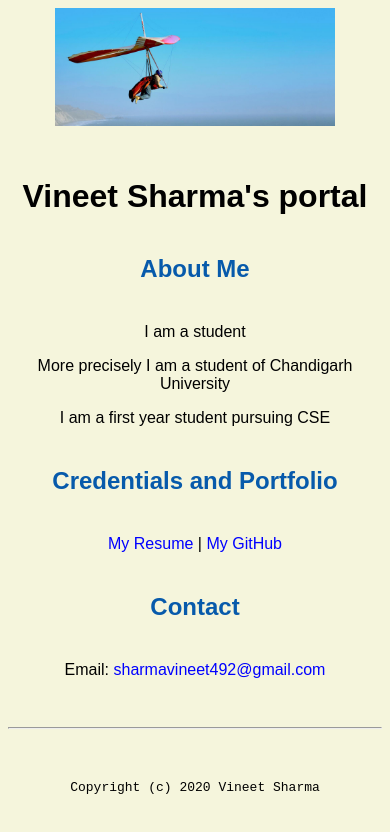
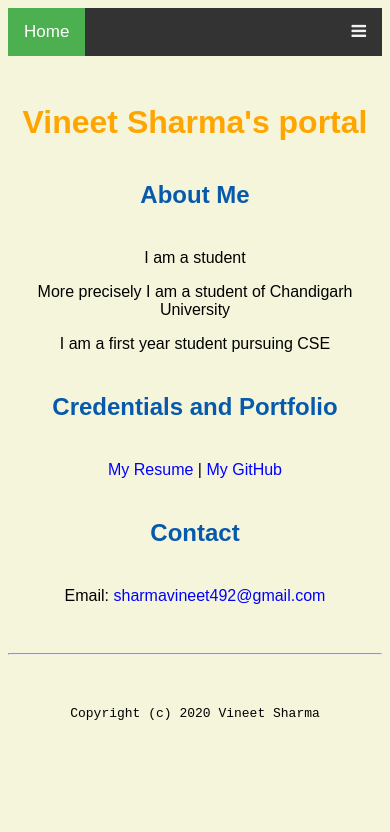
Before and after one commit to vineetsharma36/vineetsharma36.github.io, a plain HTML site: page index.html in a window 390 px wide. Drawn offline with Linux system fonts and the light colour scheme.

Commit message:
Added responsive navbar

```diff
--- a/index.html
+++ b/index.html
@@ -13,9 +13,85 @@
      <meta name="name" content="Vineet Sharma's Portal">
      <meta name="robots" content="noindex, nofollow">
   </header>
+  <link rel="stylesheet" href="https://cdnjs.cloudflare.com/ajax/libs/font-awesome/4.7.0/css/font-awesome.min.css">
+<style>
+    /* Add a black background color to the top navigation */
+.topnav {
+  background-color: #333;
+  overflow: hidden;
+}
+
+/* Style the links inside the navigation bar */
+.topnav a {
+  float: left;
+  display: block;
+  color: #f2f2f2;
+  text-align: center;
+  padding: 14px 16px;
+  text-decoration: none;
+  font-size: 17px;
+}
+
+/* Change the color of links on hover */
+.topnav a:hover {
+  background-color: #ddd;
+  color: black;
+}
+
+/* Add an active class to highlight the current page */
+.topnav a.active {
+  background-color: #4CAF50;
+  color: white;
+}
+
+/* Hide the link that should open and close the topnav on small screens */
+.topnav .icon {
+  display: none;
+}
+
+/* When the screen is less than 600 pixels wide, hide all links, except for the first one ("Home"). Show the link that contains should open and close the topnav (.icon) */
+@media screen and (max-width: 600px) {
+  .topnav a:not(:first-child) {display: none;}
+  .topnav a.icon {
+    float: right;
+    display: block;
+  }
+}
+
+/* The "responsive" class is added to the topnav with JavaScript when the user clicks on the icon. This class makes the topnav look good on small screens (display the links vertically instead of horizontally) */
+@media screen and (max-width: 600px) {
+  .topnav.responsive {position: relative;}
+  .topnav.responsive a.icon {
+    position: absolute;
+    right: 0;
+    top: 0;
+  }
+  .topnav.responsive a {
+    float: none;
+    display: block;
+    text-align: left;
+  }
+}
+h1{
+  text-align: center;
+  color: orange;
+}
+
+
+</style>
 
   <body>
-    <img src="images/banner.jpg" width="75%" alt="banner">
+    <div class="topnav" id="myTopnav">
+  <a href="#home" class="active">Home</a>
+  <a href="#news">Features</a>
+  <a href="#sponser">Menu</a>
+  <a href="#contact">About Me</a>
+  <a href="#about">Sign In</a>
+  <a href="javascript:void(0);" class="icon" onclick="myFunction()">
+    <i class="fa fa-bars"></i>
+  </a>
+</div>
+    <!-- <img src="images/banner.jpg" width="75%" alt="banner"> -->
      <h1>Vineet Sharma's portal </h1>
      <h2>About Me </h2>
      <p>I am a student</p>
@@ -25,6 +101,17 @@
      <p><a href="resume.html">My Resume</a> |<a href="https://github.com/vineetsharma36"> My GitHub</a></p>
      <h2>Contact</h2>
      <p>Email:<a href="mailto:vs295938@gmail.com"> sharmavineet492@gmail.com</a></p>
+    <script>
+/* Toggle between adding and removing the "responsive" class to topnav when the user clicks on the icon */
+function myFunction() {
+  var x = document.getElementById("myTopnav");
+  if (x.className === "topnav") {
+    x.className += " responsive";
+  } else {
+    x.className = "topnav";
+  }
+}
+</script>
   </body>
 
   <footer>
```
